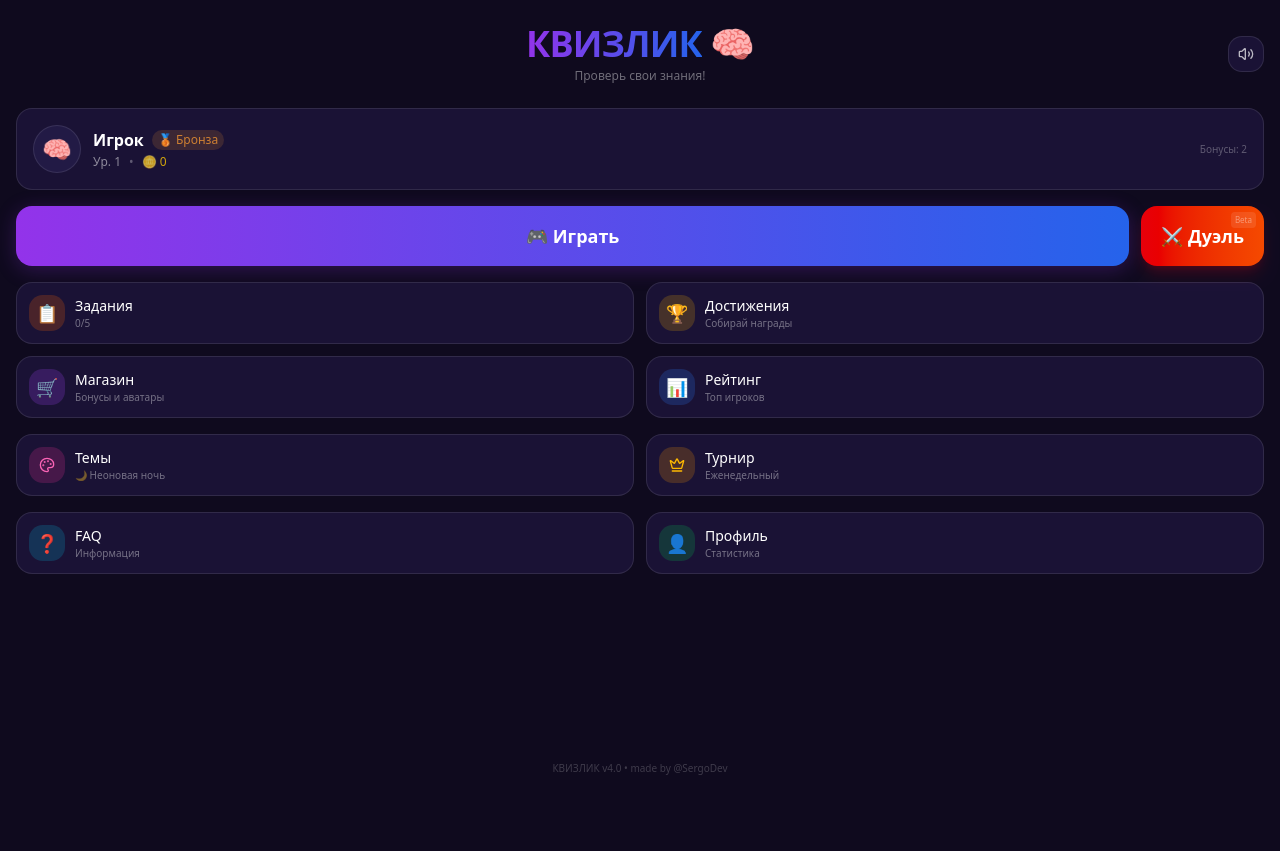
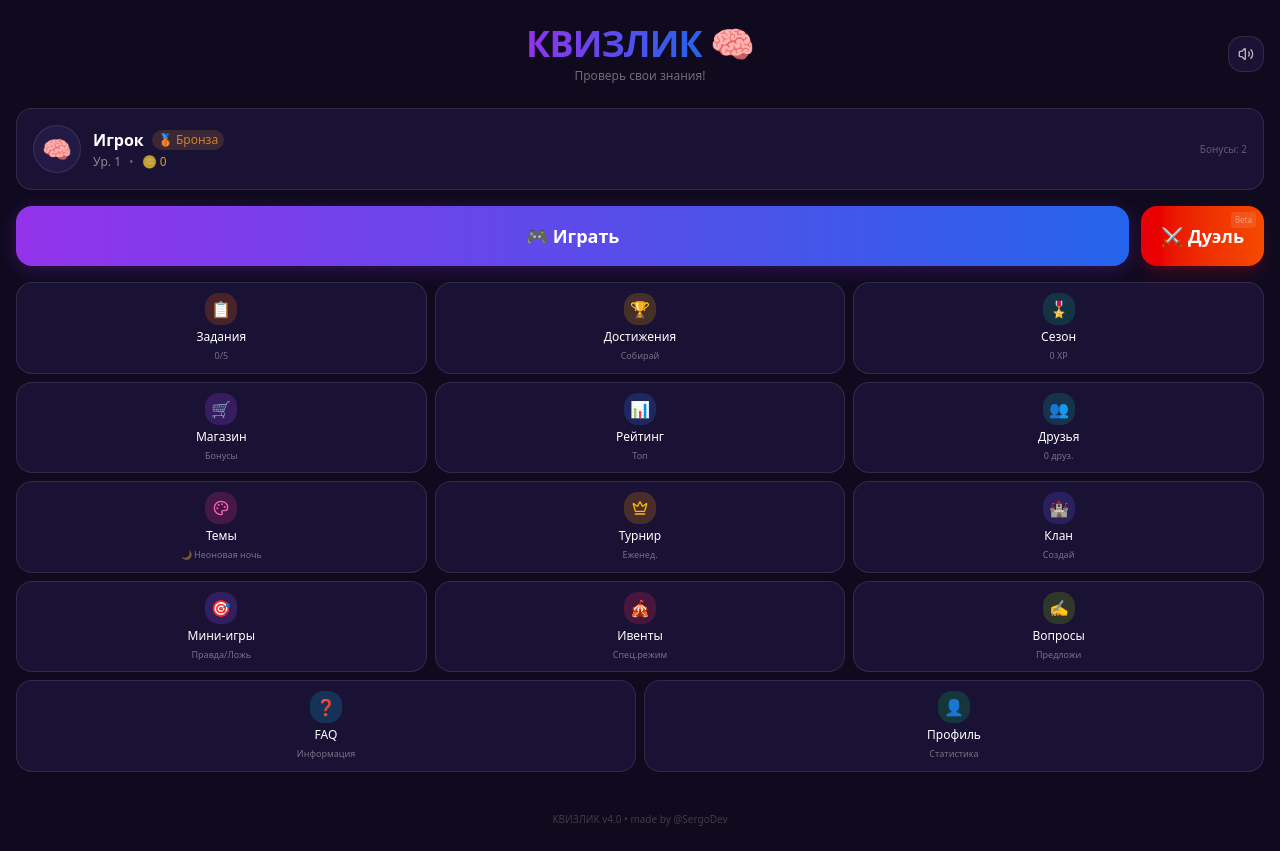
Before and after one commit to Digerr/kvizlik-Public-, a Next.js app: page / in a window 1280 px wide. Before the commit the page ends 800 px from the top, so only its background shows below. Built offline with nearby package versions, Linux system fonts and the light colour scheme.

Commit message:
V4.0: Add navigation buttons for all V4 features (Friends, Clan, Season, Mini-games, Events, Submit Question)

```diff
--- a/src/components/game/HomeScreen.tsx
+++ b/src/components/game/HomeScreen.tsx
@@ -5,7 +5,7 @@ import { useQuizStore } from '@/lib/quiz-store';
 import { AVATARS, LEAGUES, ACHIEVEMENTS, THEMES } from '@/lib/quiz-data';
 import { useTelegram } from '@/hooks/use-telegram';
 import { useEffect, useState } from 'react';
-import { Trophy, Star, ShoppingBag, BarChart3, User, Target, ChevronRight, Volume2, VolumeX, Swords, Palette, Crown } from 'lucide-react';
+import { Volume2, VolumeX, Palette, Crown } from 'lucide-react';
 import { isMuted, toggleMute } from '@/lib/sounds';
 
 export default function HomeScreen() {
@@ -21,6 +21,9 @@ export default function HomeScreen() {
     dailyTasks,
     newAchievements,
     currentTheme,
+    friendList,
+    clanId,
+    seasonScore,
     setPhase,
     refreshDailyTasks,
   } = useQuizStore();
@@ -56,6 +59,7 @@ export default function HomeScreen() {
   const displayName = playerName || user?.first_name || 'Игрок';
   const unclaimedTask = dailyTasks.find(t => t.progress >= t.target && !t.claimed);
   const totalPowerUps = powerUps.freeze + powerUps.fiftyFifty + powerUps.hint;
+  const friendCount = friendList?.length || 0;
 
   return (
     <div className="min-h-[100dvh] bg-[var(--theme-bg)] px-4 py-6 flex flex-col">
@@ -194,121 +198,175 @@ export default function HomeScreen() {
         </motion.button>
       </div>
 
-      {/* Menu Buttons */}
+      {/* Menu Row 1: Tasks + Achievements */}
       <motion.div
         initial={{ opacity: 0, y: 10 }}
         animate={{ opacity: 1, y: 0 }}
         transition={{ delay: 0.3 }}
-        className="grid grid-cols-2 gap-3 mb-4"
+        className="grid grid-cols-3 gap-2 mb-2"
       >
         <button
           onClick={() => { haptic('light'); setPhase('daily'); }}
-          className="bg-[var(--theme-card)] border border-white/10 rounded-2xl p-3 flex items-center gap-2.5 hover:bg-[var(--theme-card-hover)] active:scale-[0.98] transition-all"
+          className="bg-[var(--theme-card)] border border-white/10 rounded-2xl p-2.5 flex flex-col items-center gap-1 hover:bg-[var(--theme-card-hover)] active:scale-[0.98] transition-all"
         >
-          <div className="w-9 h-9 rounded-xl bg-orange-500/20 flex items-center justify-center text-lg">📋</div>
-          <div className="text-left flex-1 min-w-0">
-            <p className="text-white text-sm font-medium">Задания</p>
-            <p className="text-white/40 text-[10px]">
-              {unclaimedTask ? 'Есть награда!' : `${dailyTasks.filter(t => t.claimed).length}/${dailyTasks.length}`}
-            </p>
-          </div>
+          <div className="w-8 h-8 rounded-xl bg-orange-500/20 flex items-center justify-center text-base">📋</div>
+          <p className="text-white text-xs font-medium">Задания</p>
+          <p className="text-white/40 text-[9px]">
+            {unclaimedTask ? '🎁 Награда!' : `${dailyTasks.filter(t => t.claimed).length}/${dailyTasks.length}`}
+          </p>
         </button>
 
         <button
           onClick={() => { haptic('light'); setPhase('achievements'); }}
-          className="bg-[var(--theme-card)] border border-white/10 rounded-2xl p-3 flex items-center gap-2.5 hover:bg-[var(--theme-card-hover)] active:scale-[0.98] transition-all"
+          className="bg-[var(--theme-card)] border border-white/10 rounded-2xl p-2.5 flex flex-col items-center gap-1 hover:bg-[var(--theme-card-hover)] active:scale-[0.98] transition-all"
         >
-          <div className="w-9 h-9 rounded-xl bg-yellow-500/20 flex items-center justify-center text-lg">🏆</div>
-          <div className="text-left flex-1 min-w-0">
-            <p className="text-white text-sm font-medium">Достижения</p>
-            <p className="text-white/40 text-[10px]">Собирай награды</p>
-          </div>
+          <div className="w-8 h-8 rounded-xl bg-yellow-500/20 flex items-center justify-center text-base">🏆</div>
+          <p className="text-white text-xs font-medium">Достижения</p>
+          <p className="text-white/40 text-[9px]">Собирай</p>
         </button>
 
         <button
+          onClick={() => { haptic('light'); setPhase('season_pass'); }}
+          className="bg-[var(--theme-card)] border border-white/10 rounded-2xl p-2.5 flex flex-col items-center gap-1 hover:bg-[var(--theme-card-hover)] active:scale-[0.98] transition-all"
+        >
+          <div className="w-8 h-8 rounded-xl bg-emerald-500/20 flex items-center justify-center text-base">🎖️</div>
+          <p className="text-white text-xs font-medium">Сезон</p>
+          <p className="text-white/40 text-[9px]">{seasonScore || 0} XP</p>
+        </button>
+      </motion.div>
+
+      {/* Menu Row 2: Shop + Leaderboard + Friends */}
+      <motion.div
+        initial={{ opacity: 0, y: 10 }}
+        animate={{ opacity: 1, y: 0 }}
+        transition={{ delay: 0.32 }}
+        className="grid grid-cols-3 gap-2 mb-2"
+      >
+        <button
           onClick={() => { haptic('light'); setPhase('shop'); }}
-          className="bg-[var(--theme-card)] border border-white/10 rounded-2xl p-3 flex items-center gap-2.5 hover:bg-[var(--theme-card-hover)] active:scale-[0.98] transition-all"
+          className="bg-[var(--theme-card)] border border-white/10 rounded-2xl p-2.5 flex flex-col items-center gap-1 hover:bg-[var(--theme-card-hover)] active:scale-[0.98] transition-all"
         >
-          <div className="w-9 h-9 rounded-xl bg-purple-500/20 flex items-center justify-center text-lg">🛒</div>
-          <div className="text-left flex-1 min-w-0">
-            <p className="text-white text-sm font-medium">Магазин</p>
-            <p className="text-white/40 text-[10px]">Бонусы и аватары</p>
-          </div>
+          <div className="w-8 h-8 rounded-xl bg-purple-500/20 flex items-center justify-center text-base">🛒</div>
+          <p className="text-white text-xs font-medium">Магазин</p>
+          <p className="text-white/40 text-[9px]">Бонусы</p>
         </button>
 
         <button
           onClick={() => { haptic('light'); setPhase('leaderboard'); }}
-          className="bg-[var(--theme-card)] border border-white/10 rounded-2xl p-3 flex items-center gap-2.5 hover:bg-[var(--theme-card-hover)] active:scale-[0.98] transition-all"
+          className="bg-[var(--theme-card)] border border-white/10 rounded-2xl p-2.5 flex flex-col items-center gap-1 hover:bg-[var(--theme-card-hover)] active:scale-[0.98] transition-all"
         >
-          <div className="w-9 h-9 rounded-xl bg-blue-500/20 flex items-center justify-center text-lg">📊</div>
-          <div className="text-left flex-1 min-w-0">
-            <p className="text-white text-sm font-medium">Рейтинг</p>
-            <p className="text-white/40 text-[10px]">Топ игроков</p>
-          </div>
+          <div className="w-8 h-8 rounded-xl bg-blue-500/20 flex items-center justify-center text-base">📊</div>
+          <p className="text-white text-xs font-medium">Рейтинг</p>
+          <p className="text-white/40 text-[9px]">Топ</p>
+        </button>
+
+        <button
+          onClick={() => { haptic('light'); setPhase('friends'); }}
+          className="bg-[var(--theme-card)] border border-white/10 rounded-2xl p-2.5 flex flex-col items-center gap-1 hover:bg-[var(--theme-card-hover)] active:scale-[0.98] transition-all"
+        >
+          <div className="w-8 h-8 rounded-xl bg-teal-500/20 flex items-center justify-center text-base">👥</div>
+          <p className="text-white text-xs font-medium">Друзья</p>
+          <p className="text-white/40 text-[9px]">{friendCount} друз.</p>
         </button>
       </motion.div>
 
-      {/* Second row: Themes + Tournament */}
+      {/* Menu Row 3: Themes + Tournament + Clan */}
       <motion.div
         initial={{ opacity: 0, y: 10 }}
         animate={{ opacity: 1, y: 0 }}
-        transition={{ delay: 0.32 }}
-        className="grid grid-cols-2 gap-3 mb-4"
+        transition={{ delay: 0.34 }}
+        className="grid grid-cols-3 gap-2 mb-2"
       >
         <button
           onClick={() => { haptic('light'); setPhase('themes'); }}
-          className="bg-[var(--theme-card)] border border-white/10 rounded-2xl p-3 flex items-center gap-2.5 hover:bg-[var(--theme-card-hover)] active:scale-[0.98] transition-all"
+          className="bg-[var(--theme-card)] border border-white/10 rounded-2xl p-2.5 flex flex-col items-center gap-1 hover:bg-[var(--theme-card-hover)] active:scale-[0.98] transition-all"
         >
-          <div className="w-9 h-9 rounded-xl bg-pink-500/20 flex items-center justify-center text-lg">
+          <div className="w-8 h-8 rounded-xl bg-pink-500/20 flex items-center justify-center text-base">
             <Palette className="w-4 h-4 text-pink-400" />
           </div>
-          <div className="text-left flex-1 min-w-0">
-            <p className="text-white text-sm font-medium">Темы</p>
-            <p className="text-white/40 text-[10px]">{activeTheme.emoji} {activeTheme.name}</p>
-          </div>
+          <p className="text-white text-xs font-medium">Темы</p>
+          <p className="text-white/40 text-[9px]">{activeTheme.emoji} {activeTheme.name}</p>
         </button>
 
         <button
           onClick={() => { haptic('light'); setPhase('tournament'); }}
-          className="bg-[var(--theme-card)] border border-white/10 rounded-2xl p-3 flex items-center gap-2.5 hover:bg-[var(--theme-card-hover)] active:scale-[0.98] transition-all"
+          className="bg-[var(--theme-card)] border border-white/10 rounded-2xl p-2.5 flex flex-col items-center gap-1 hover:bg-[var(--theme-card-hover)] active:scale-[0.98] transition-all"
         >
-          <div className="w-9 h-9 rounded-xl bg-amber-500/20 flex items-center justify-center text-lg">
+          <div className="w-8 h-8 rounded-xl bg-amber-500/20 flex items-center justify-center text-base">
             <Crown className="w-4 h-4 text-amber-400" />
           </div>
-          <div className="text-left flex-1 min-w-0">
-            <p className="text-white text-sm font-medium">Турнир</p>
-            <p className="text-white/40 text-[10px]">Еженедельный</p>
-          </div>
+          <p className="text-white text-xs font-medium">Турнир</p>
+          <p className="text-white/40 text-[9px]">Еженед.</p>
+        </button>
+
+        <button
+          onClick={() => { haptic('light'); setPhase('clan'); }}
+          className="bg-[var(--theme-card)] border border-white/10 rounded-2xl p-2.5 flex flex-col items-center gap-1 hover:bg-[var(--theme-card-hover)] active:scale-[0.98] transition-all"
+        >
+          <div className="w-8 h-8 rounded-xl bg-indigo-500/20 flex items-center justify-center text-base">🏰</div>
+          <p className="text-white text-xs font-medium">Клан</p>
+          <p className="text-white/40 text-[9px]">{clanId ? clanId : 'Создай'}</p>
         </button>
       </motion.div>
 
-      {/* Third row: FAQ + Profile */}
+      {/* Menu Row 4: Mini-games + Events + Submit */}
       <motion.div
         initial={{ opacity: 0, y: 10 }}
         animate={{ opacity: 1, y: 0 }}
-        transition={{ delay: 0.34 }}
-        className="grid grid-cols-2 gap-3 mb-4"
+        transition={{ delay: 0.36 }}
+        className="grid grid-cols-3 gap-2 mb-2"
+      >
+        <button
+          onClick={() => { haptic('light'); setPhase('mini_game'); }}
+          className="bg-[var(--theme-card)] border border-white/10 rounded-2xl p-2.5 flex flex-col items-center gap-1 hover:bg-[var(--theme-card-hover)] active:scale-[0.98] transition-all"
+        >
+          <div className="w-8 h-8 rounded-xl bg-violet-500/20 flex items-center justify-center text-base">🎯</div>
+          <p className="text-white text-xs font-medium">Мини-игры</p>
+          <p className="text-white/40 text-[9px]">Правда/Ложь</p>
+        </button>
+
+        <button
+          onClick={() => { haptic('light'); setPhase('event'); }}
+          className="bg-[var(--theme-card)] border border-white/10 rounded-2xl p-2.5 flex flex-col items-center gap-1 hover:bg-[var(--theme-card-hover)] active:scale-[0.98] transition-all"
+        >
+          <div className="w-8 h-8 rounded-xl bg-rose-500/20 flex items-center justify-center text-base">🎪</div>
+          <p className="text-white text-xs font-medium">Ивенты</p>
+          <p className="text-white/40 text-[9px]">Спец.режим</p>
+        </button>
+
+        <button
+          onClick={() => { haptic('light'); setPhase('submit_question'); }}
+          className="bg-[var(--theme-card)] border border-white/10 rounded-2xl p-2.5 flex flex-col items-center gap-1 hover:bg-[var(--theme-card-hover)] active:scale-[0.98] transition-all"
+        >
+          <div className="w-8 h-8 rounded-xl bg-lime-500/20 flex items-center justify-center text-base">✍️</div>
+          <p className="text-white text-xs font-medium">Вопросы</p>
+          <p className="text-white/40 text-[9px]">Предложи</p>
+        </button>
+      </motion.div>
+
+      {/* Menu Row 5: FAQ + Profile */}
+      <motion.div
+        initial={{ opacity: 0, y: 10 }}
+        animate={{ opacity: 1, y: 0 }}
+        transition={{ delay: 0.38 }}
+        className="grid grid-cols-2 gap-2 mb-4"
       >
         <button
           onClick={() => { haptic('light'); setPhase('faq'); }}
-          className="bg-[var(--theme-card)] border border-white/10 rounded-2xl p-3 flex items-center gap-2.5 hover:bg-[var(--theme-card-hover)] active:scale-[0.98] transition-all"
+          className="bg-[var(--theme-card)] border border-white/10 rounded-2xl p-2.5 flex flex-col items-center gap-1 hover:bg-[var(--theme-card-hover)] active:scale-[0.98] transition-all"
         >
-          <div className="w-9 h-9 rounded-xl bg-cyan-500/20 flex items-center justify-center text-lg">❓</div>
-          <div className="text-left flex-1 min-w-0">
-            <p className="text-white text-sm font-medium">FAQ</p>
-            <p className="text-white/40 text-[10px]">Информация</p>
-          </div>
+          <div className="w-8 h-8 rounded-xl bg-cyan-500/20 flex items-center justify-center text-base">❓</div>
+          <p className="text-white text-xs font-medium">FAQ</p>
+          <p className="text-white/40 text-[9px]">Информация</p>
         </button>
 
         <button
           onClick={() => { haptic('light'); setPhase('profile'); }}
-          className="bg-[var(--theme-card)] border border-white/10 rounded-2xl p-3 flex items-center gap-2.5 hover:bg-[var(--theme-card-hover)] active:scale-[0.98] transition-all"
+          className="bg-[var(--theme-card)] border border-white/10 rounded-2xl p-2.5 flex flex-col items-center gap-1 hover:bg-[var(--theme-card-hover)] active:scale-[0.98] transition-all"
         >
-          <div className="w-9 h-9 rounded-xl bg-green-500/20 flex items-center justify-center text-lg">👤</div>
-          <div className="text-left flex-1 min-w-0">
-            <p className="text-white text-sm font-medium">Профиль</p>
-            <p className="text-white/40 text-[10px]">Статистика</p>
-          </div>
+          <div className="w-8 h-8 rounded-xl bg-green-500/20 flex items-center justify-center text-base">👤</div>
+          <p className="text-white text-xs font-medium">Профиль</p>
+          <p className="text-white/40 text-[9px]">Статистика</p>
         </button>
       </motion.div>
 
```
